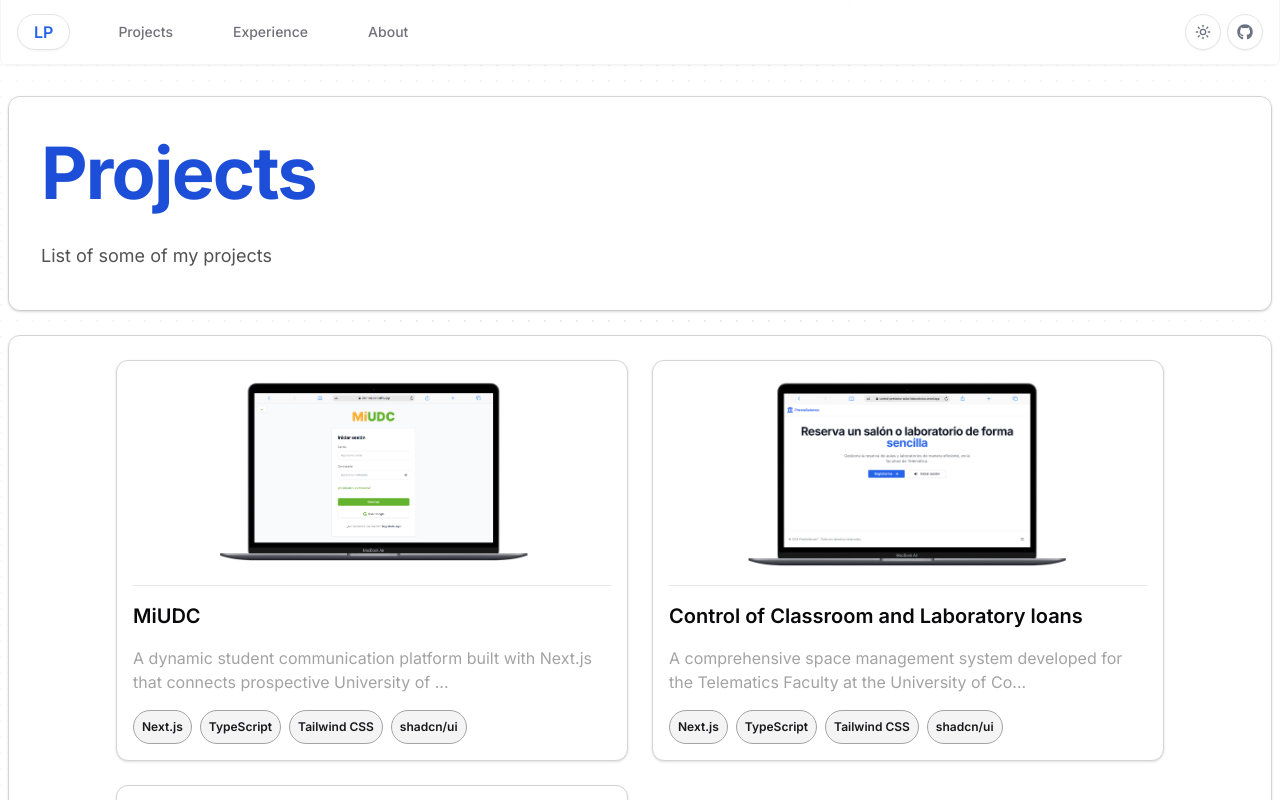
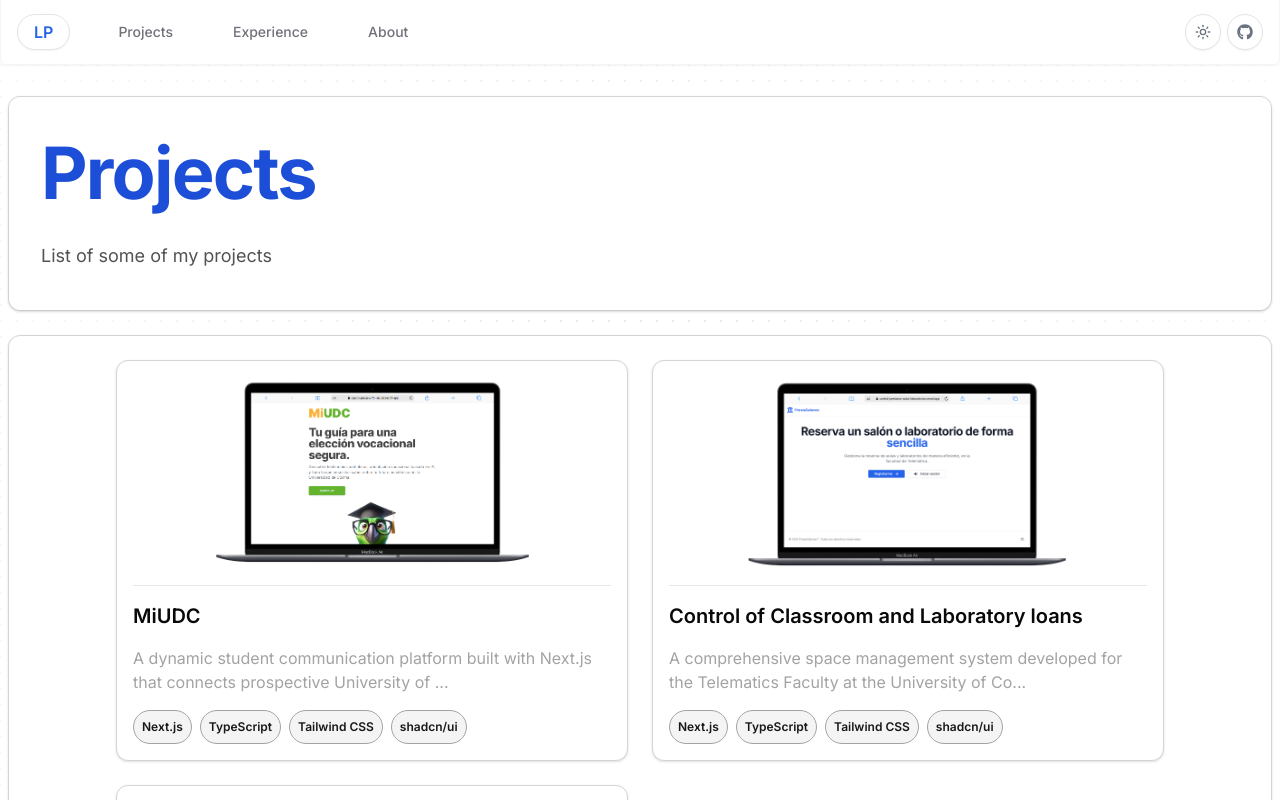
Before and after one commit to LUISPINTO90/PersonalPortfolio, a Next.js app: page /projects in a window 1280 px wide. Shown: the top 800 px of the page. Built offline with nearby package versions, Linux system fonts and the light colour scheme.

Commit message:
feat: add image of miudc

```diff
--- a/src/constants/projects.ts
+++ b/src/constants/projects.ts
@@ -12,12 +12,13 @@ export interface Project {
 export const projects: Project[] = [
   {
     slug: "miudc",
-    profilePhoto: "/projects/miudc/02.png",
+    profilePhoto: "/projects/miudc/05.png",
     title: "MiUDC",
     description:
       "A dynamic student communication platform built with Next.js that connects prospective University of Colima students with current students and alumni. The platform enables users to explore authentic testimonials and engage in direct conversations about specific university programs, providing valuable insights for their academic journey.",
     tags: ["Next.js", "TypeScript", "Tailwind CSS", "shadcn/ui"],
     photos: [
+      "/projects/miudc/05.png",
       "/projects/miudc/02.png",
       "/projects/miudc/01.png",
       "/projects/miudc/03.png",
```
Also changed, not shown: public/projects/miudc/05.png (added).
